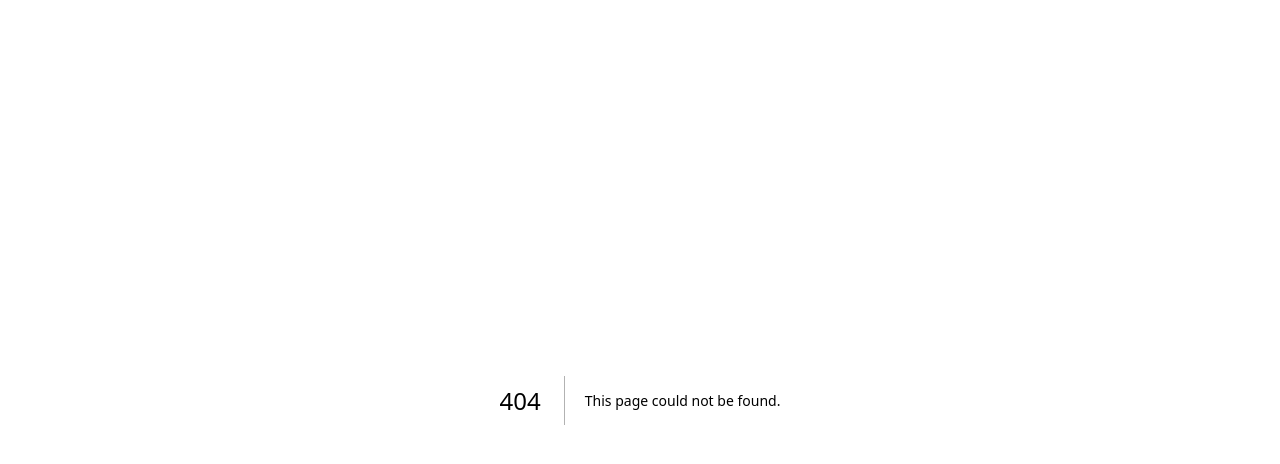
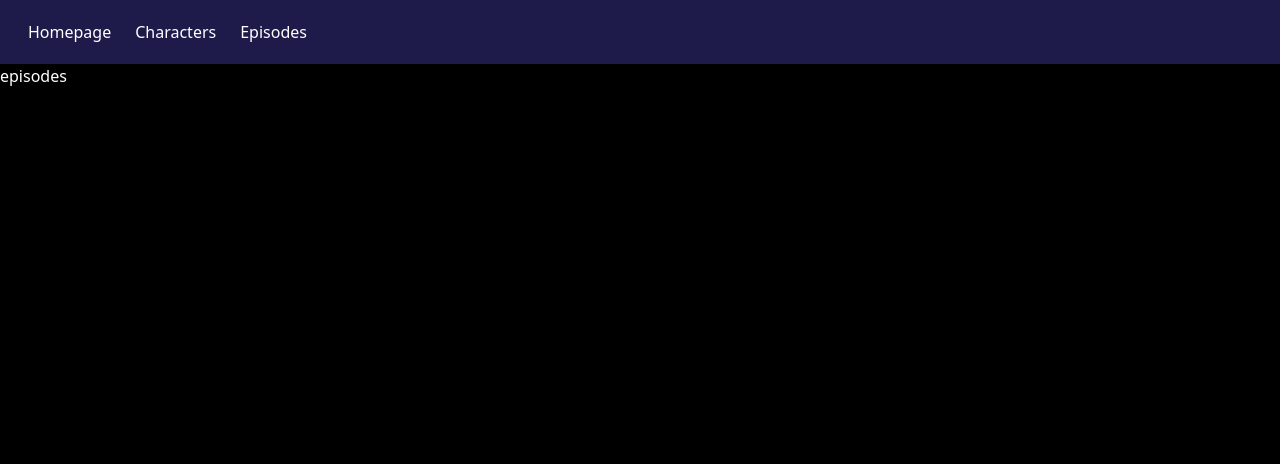
Before and after one commit to RZajacc/NextRickAndMorty, a Next.js app: page /episodes in a window 1280 px wide. Before the commit this address had no page. Shown: the top 464 px of the page. Built offline with nearby package versions, Linux system fonts and the light colour scheme.

Commit message:
initial commit. Working navbar and first server side props

```diff
--- a/next.config.js
+++ b/next.config.js
@@ -1,6 +1,14 @@
 /** @type {import('next').NextConfig} */
 const nextConfig = {
   reactStrictMode: true,
-}
+  images: {
+    remotePatterns: [
+      {
+        protocol: "https",
+        hostname: "**",
+      },
+    ],
+  },
+};
 
-module.exports = nextConfig
+module.exports = nextConfig;
--- /dev/null
+++ b/src/components/Layout.tsx
@@ -0,0 +1,17 @@
+import React, { ReactElement } from "react";
+import MyNav from "./MyNav";
+
+type Props = {
+  children: ReactElement;
+};
+
+function Layout({ children }: Props) {
+  return (
+    <>
+      <MyNav />
+      <main>{children}</main>
+    </>
+  );
+}
+
+export default Layout;
--- /dev/null
+++ b/src/components/MyNav.tsx
@@ -0,0 +1,34 @@
+import Link from "next/link";
+import React from "react";
+import styles from "@/styles/Nav.module.css";
+
+type Props = {};
+
+function MyNav({}: Props) {
+  return (
+    <>
+      <nav className={"bg-indigo-950 text-white p-5 space-x-2"}>
+        <Link
+          href={"/"}
+          className={"hover:bg-sky-700 rounded-lg  p-2 focus:font-semibold"}
+        >
+          Homepage
+        </Link>
+        <Link
+          href={"/characters"}
+          className={"hover:bg-sky-700 rounded-lg p-2 focus:font-semibold"}
+        >
+          Characters
+        </Link>
+        <Link
+          href={"/episodes"}
+          className={"hover:bg-sky-700 rounded-lg p-2 focus:font-semibold"}
+        >
+          Episodes
+        </Link>
+      </nav>
+    </>
+  );
+}
+
+export default MyNav;
--- a/src/pages/_app.tsx
+++ b/src/pages/_app.tsx
@@ -1,6 +1,11 @@
-import '@/styles/globals.css'
-import type { AppProps } from 'next/app'
+import Layout from "@/components/Layout";
+import "@/styles/globals.css";
+import type { AppProps } from "next/app";
 
 export default function App({ Component, pageProps }: AppProps) {
-  return <Component {...pageProps} />
+  return (
+    <Layout>
+      <Component {...pageProps} />
+    </Layout>
+  );
 }
--- /dev/null
+++ b/src/pages/characters.tsx
@@ -0,0 +1,68 @@
+import React from "react";
+import type { InferGetServerSidePropsType, GetServerSideProps } from "next";
+import Image from "next/image";
+
+type Place = {
+  name: string;
+  url: string;
+};
+
+type Characters = {
+  id: number;
+  name: string;
+  status: string;
+  species: string;
+  type: string;
+  gender: string;
+  origin: Place;
+  location: Place;
+  image: string;
+  episode: string[];
+  url: string;
+  created: string;
+};
+
+type Data = {
+  info: {
+    count: number;
+    pages: number;
+    next: string | null;
+    prev: string | null;
+  };
+  results: Characters[];
+};
+
+export const getServerSideProps = (async () => {
+  const res = await fetch("https://rickandmortyapi.com/api/character");
+  const data: Data = await res.json();
+  return { props: { data } };
+}) satisfies GetServerSideProps<{ data: Data }>;
+
+function characters({
+  data,
+}: InferGetServerSidePropsType<typeof getServerSideProps>) {
+  return (
+    <>
+      <main className={"container my-10 mx-auto"}>
+        <h1 className={"text-center text-2xl font-bold"}>List of Characters</h1>
+        <div className="container columns-7 mt-5">
+          {data.results &&
+            data.results.map((character) => {
+              return (
+                <Image
+                  src={character.image}
+                  key={character.id}
+                  className="mb-4"
+                  width={"200"}
+                  height={"200"}
+                  alt={character.name}
+                />
+              );
+            })}
+        </div>
+      </main>
+    </>
+  );
+}
+
+export default characters;
--- /dev/null
+++ b/src/pages/episodes.tsx
@@ -0,0 +1,7 @@
+import React from "react";
+
+function episodes() {
+  return <div>episodes</div>;
+}
+
+export default episodes;
--- a/src/pages/index.tsx
+++ b/src/pages/index.tsx
@@ -1,118 +1,40 @@
-import Image from 'next/image'
-import { Inter } from 'next/font/google'
+import Image from "next/image";
+import { Inter } from "next/font/google";
 
-const inter = Inter({ subsets: ['latin'] })
+const inter = Inter({ subsets: ["latin"] });
 
 export default function Home() {
   return (
-    <main
-      className={`flex min-h-screen flex-col items-center justify-between p-24 ${inter.className}`}
-    >
-      <div className="z-10 max-w-5xl w-full items-center justify-between font-mono text-sm lg:flex">
-        <p className="fixed left-0 top-0 flex w-full justify-center border-b border-gray-300 bg-gradient-to-b from-zinc-200 pb-6 pt-8 backdrop-blur-2xl dark:border-neutral-800 dark:bg-zinc-800/30 dark:from-inherit lg:static lg:w-auto  lg:rounded-xl lg:border lg:bg-gray-200 lg:p-4 lg:dark:bg-zinc-800/30">
-          Get started by editing&nbsp;
-          <code className="font-mono font-bold">src/pages/index.tsx</code>
-        </p>
-        <div className="fixed bottom-0 left-0 flex h-48 w-full items-end justify-center bg-gradient-to-t from-white via-white dark:from-black dark:via-black lg:static lg:h-auto lg:w-auto lg:bg-none">
-          <a
-            className="pointer-events-none flex place-items-center gap-2 p-8 lg:pointer-events-auto lg:p-0"
-            href="https://vercel.com?utm_source=create-next-app&utm_medium=default-template-tw&utm_campaign=create-next-app"
-            target="_blank"
-            rel="noopener noreferrer"
-          >
-            By{' '}
-            <Image
-              src="/vercel.svg"
-              alt="Vercel Logo"
-              className="dark:invert"
-              width={100}
-              height={24}
-              priority
-            />
-          </a>
+    <>
+      <main className={"container my-10 w-3/5 mx-auto"}>
+        <div>
+          <h1 className={"text-center text-2xl font-bold"}>Homepage</h1>
+          <p className={"text-center my-5"}>
+            Im learning about rendering styles in <strong>Next.js</strong> -
+            this page was <strong>Statically Rendered</strong> by default.
+          </p>
+          <p className={"text-center my-5"}>
+            The <em>Characters</em> page is rendered{" "}
+            <strong>Server-Side</strong> and shows a list of Rick and Morty
+            characters. From there, you can click each character to follow a
+            <strong>Statically-Generated</strong> path, and visit Character page
+            rendering with <strong>Static-Site-Generation</strong>. Ive fetched
+            the data for these pages from a <strong>REST API</strong>.
+          </p>
+          <p className={"text-center my-5"}>
+            The Episodes page is rendered <strong>Client-Side</strong>. I've
+            used a filtered <strong>GraphQL</strong> query to fetch the data.
+            <a
+              className={"font-bold underline"}
+              href="https://www.netlify.com/blog/2020/12/21/send-graphql-queries-with-the-fetch-api-without-using-apollo-urql-or-other-graphql-clients/"
+            >
+              Here
+            </a>{" "}
+            is a good article to help you use Graph QL together with the Fetch
+            API.
+          </p>
         </div>
-      </div>
-
-      <div className="relative flex place-items-center before:absolute before:h-[300px] before:w-[480px] before:-translate-x-1/2 before:rounded-full before:bg-gradient-radial before:from-white before:to-transparent before:blur-2xl before:content-[''] after:absolute after:-z-20 after:h-[180px] after:w-[240px] after:translate-x-1/3 after:bg-gradient-conic after:from-sky-200 after:via-blue-200 after:blur-2xl after:content-[''] before:dark:bg-gradient-to-br before:dark:from-transparent before:dark:to-blue-700/10 after:dark:from-sky-900 after:dark:via-[#0141ff]/40 before:lg:h-[360px]">
-        <Image
-          className="relative dark:drop-shadow-[0_0_0.3rem_#ffffff70] dark:invert"
-          src="/next.svg"
-          alt="Next.js Logo"
-          width={180}
-          height={37}
-          priority
-        />
-      </div>
-
-      <div className="mb-32 grid text-center lg:max-w-5xl lg:w-full lg:mb-0 lg:grid-cols-4 lg:text-left">
-        <a
-          href="https://nextjs.org/docs?utm_source=create-next-app&utm_medium=default-template-tw&utm_campaign=create-next-app"
-          className="group rounded-lg border border-transparent px-5 py-4 transition-colors hover:border-gray-300 hover:bg-gray-100 hover:dark:border-neutral-700 hover:dark:bg-neutral-800/30"
-          target="_blank"
-          rel="noopener noreferrer"
-        >
-          <h2 className={`mb-3 text-2xl font-semibold`}>
-            Docs{' '}
-            <span className="inline-block transition-transform group-hover:translate-x-1 motion-reduce:transform-none">
-              -&gt;
-            </span>
-          </h2>
-          <p className={`m-0 max-w-[30ch] text-sm opacity-50`}>
-            Find in-depth information about Next.js features and API.
-          </p>
-        </a>
-
-        <a
-          href="https://nextjs.org/learn?utm_source=create-next-app&utm_medium=default-template-tw&utm_campaign=create-next-app"
-          className="group rounded-lg border border-transparent px-5 py-4 transition-colors hover:border-gray-300 hover:bg-gray-100 hover:dark:border-neutral-700 hover:dark:bg-neutral-800/30"
-          target="_blank"
-          rel="noopener noreferrer"
-        >
-          <h2 className={`mb-3 text-2xl font-semibold`}>
-            Learn{' '}
-            <span className="inline-block transition-transform group-hover:translate-x-1 motion-reduce:transform-none">
-              -&gt;
-            </span>
-          </h2>
-          <p className={`m-0 max-w-[30ch] text-sm opacity-50`}>
-            Learn about Next.js in an interactive course with&nbsp;quizzes!
-          </p>
-        </a>
-
-        <a
-          href="https://vercel.com/templates?framework=next.js&utm_source=create-next-app&utm_medium=default-template-tw&utm_campaign=create-next-app"
-          className="group rounded-lg border border-transparent px-5 py-4 transition-colors hover:border-gray-300 hover:bg-gray-100 hover:dark:border-neutral-700 hover:dark:bg-neutral-800/30"
-          target="_blank"
-          rel="noopener noreferrer"
-        >
-          <h2 className={`mb-3 text-2xl font-semibold`}>
-            Templates{' '}
-            <span className="inline-block transition-transform group-hover:translate-x-1 motion-reduce:transform-none">
-              -&gt;
-            </span>
-          </h2>
-          <p className={`m-0 max-w-[30ch] text-sm opacity-50`}>
-            Discover and deploy boilerplate example Next.js&nbsp;projects.
-          </p>
-        </a>
-
-        <a
-          href="https://vercel.com/new?utm_source=create-next-app&utm_medium=default-template-tw&utm_campaign=create-next-app"
-          className="group rounded-lg border border-transparent px-5 py-4 transition-colors hover:border-gray-300 hover:bg-gray-100 hover:dark:border-neutral-700 hover:dark:bg-neutral-800/30"
-          target="_blank"
-          rel="noopener noreferrer"
-        >
-          <h2 className={`mb-3 text-2xl font-semibold`}>
-            Deploy{' '}
-            <span className="inline-block transition-transform group-hover:translate-x-1 motion-reduce:transform-none">
-              -&gt;
-            </span>
-          </h2>
-          <p className={`m-0 max-w-[30ch] text-sm opacity-50`}>
-            Instantly deploy your Next.js site to a shareable URL with Vercel.
-          </p>
-        </a>
-      </div>
-    </main>
-  )
+      </main>
+    </>
+  );
 }
--- a/src/styles/globals.css
+++ b/src/styles/globals.css
@@ -2,26 +2,8 @@
 @tailwind components;
 @tailwind utilities;
 
-:root {
-  --foreground-rgb: 0, 0, 0;
-  --background-start-rgb: 214, 219, 220;
-  --background-end-rgb: 255, 255, 255;
-}
-
-@media (prefers-color-scheme: dark) {
-  :root {
-    --foreground-rgb: 255, 255, 255;
-    --background-start-rgb: 0, 0, 0;
-    --background-end-rgb: 0, 0, 0;
-  }
-}
 
 body {
-  color: rgb(var(--foreground-rgb));
-  background: linear-gradient(
-      to bottom,
-      transparent,
-      rgb(var(--background-end-rgb))
-    )
-    rgb(var(--background-start-rgb));
+  background-color: black;
+  color: white;
 }
```
Also changed, not shown: 1 other file (tests, documents, lock files or other folders).
